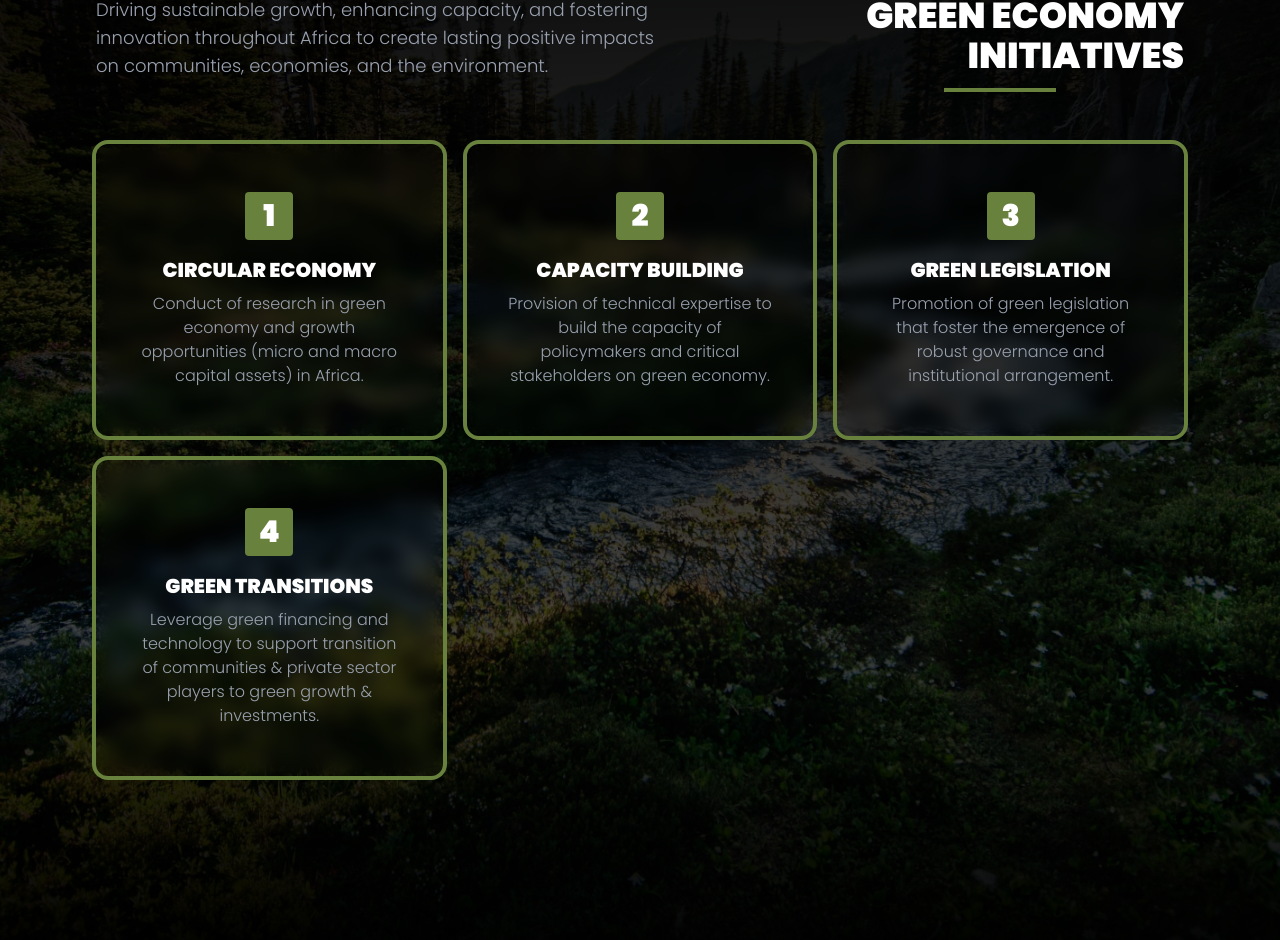
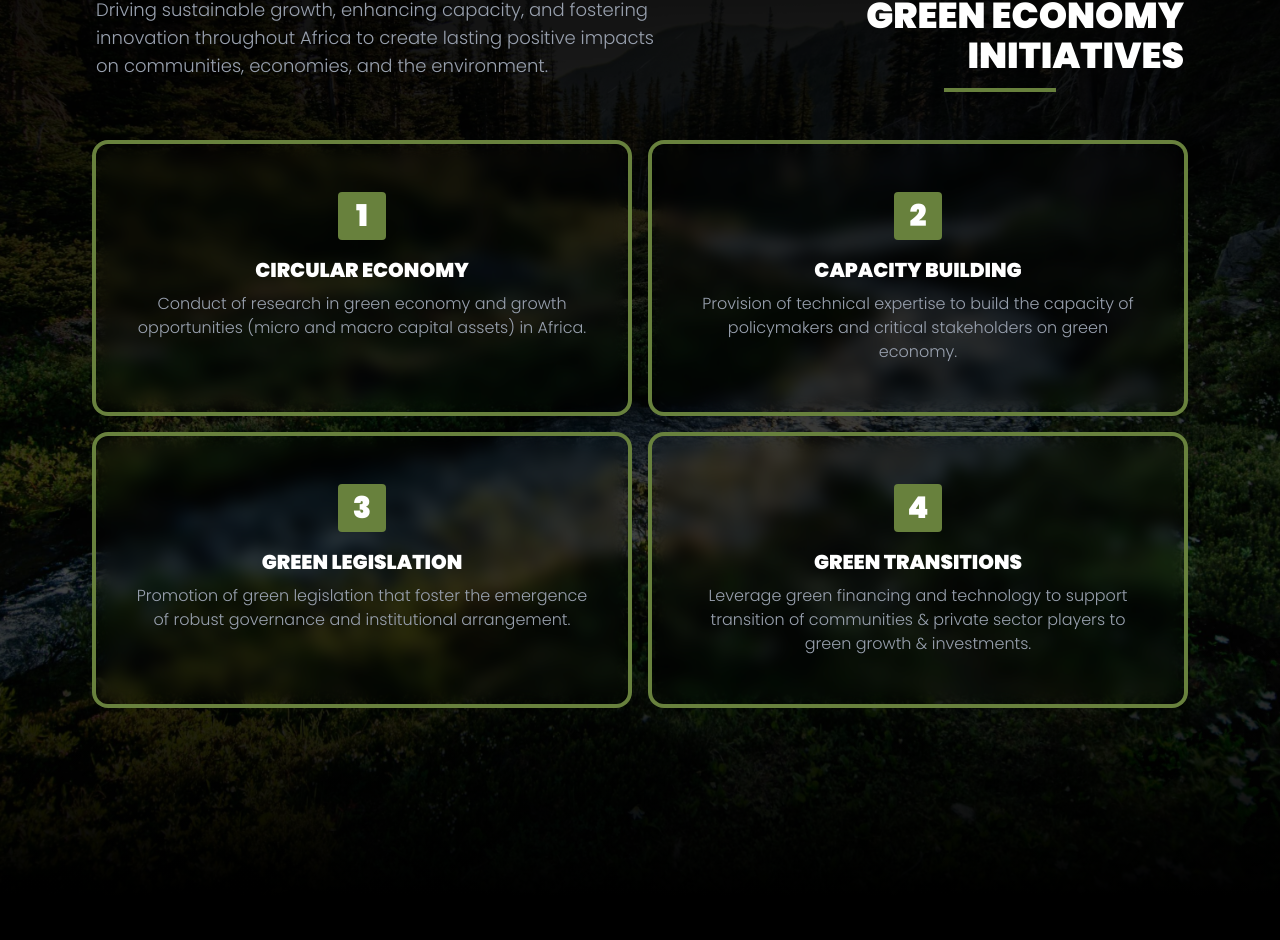
Before and after one commit to AfopeM/agdf, a Next.js app: page / in a window 1280 px wide. Shown: the part 2788-3728 px from the top of the page. Built offline with nearby package versions, Linux system fonts and the light colour scheme.

Commit message:
Update About and Home pages content and layout refine NumberedCard component styles

```diff
--- a/src/app/about/page.tsx
+++ b/src/app/about/page.tsx
@@ -83,7 +83,7 @@
           <FadeInBackground direction="bottom" isDark />
           <div className="brand-width relative z-10 space-y-3">
             <SectionHeader title={objective.title} content={objective.desc} />
-            <NumberedCards cards={objective.objectives} />
+            <NumberedCards cards={objective.objectives} columns="3" />
           </div>
         </section>
 
--- a/src/app/page.tsx
+++ b/src/app/page.tsx
@@ -63,7 +63,7 @@
               title={ourMission.title}
               content={ourMission.tagline}
             />
-            <NumberedCards cards={ourMission.mission} />
+            <NumberedCards cards={ourMission.mission} columns="4" />
           </div>
         </section>
 
--- a/src/components/Cards/NumberedCard.tsx
+++ b/src/components/Cards/NumberedCard.tsx
@@ -4,11 +4,14 @@
 }
 interface INumberedCards {
   cards: INumberedCard[];
+  columns: string;
 }
 
-export default function NumberedCards({ cards }: INumberedCards) {
+export default function NumberedCards({ cards, columns }: INumberedCards) {
   return (
-    <div className="grid grid-cols-1 justify-items-center gap-6 md:grid-cols-2 xl:grid-cols-3">
+    <div
+      className={`grid grid-cols-1 justify-items-center gap-6 md:grid-cols-2 xl:grid-cols-${columns}`}
+    >
       {cards.map((item, index) => (
         <article
           key={index}
```
